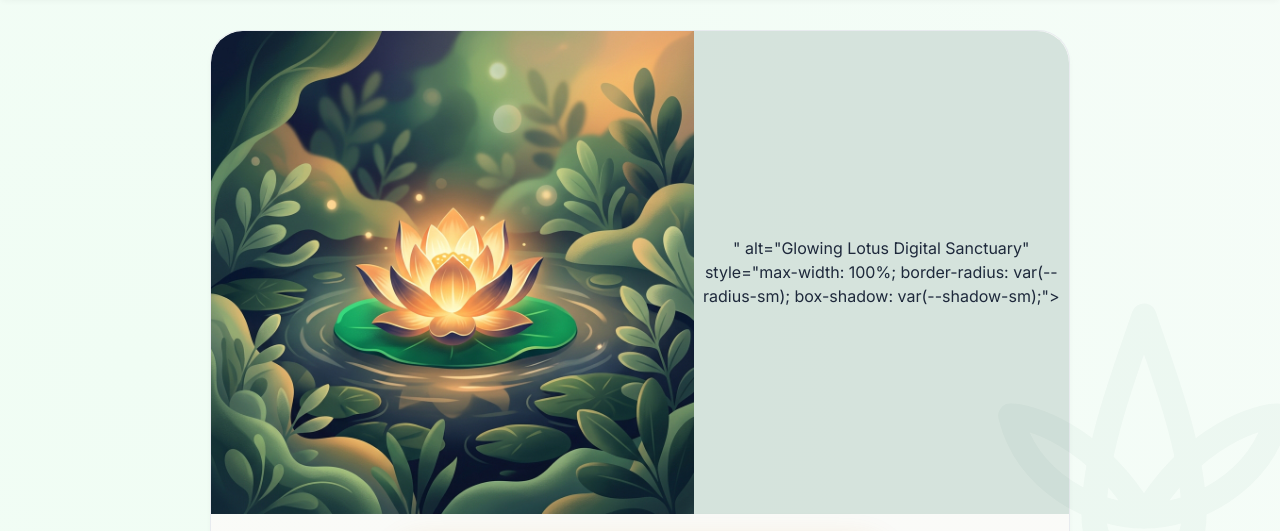
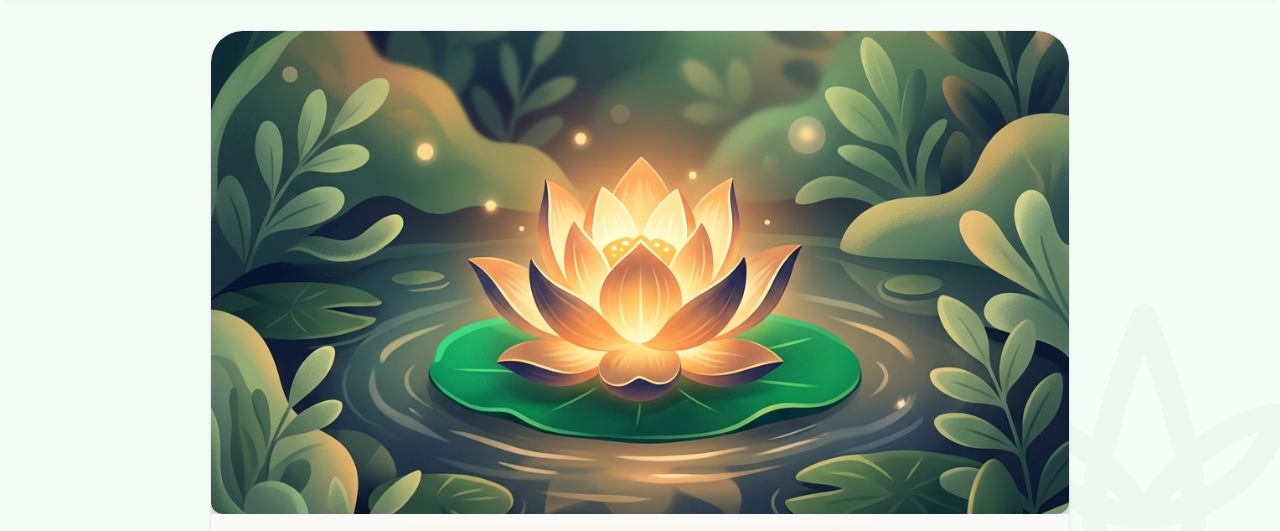
Before and after one commit to arnavchoudhary2609-ai/ThinksaathiNew, a plain HTML site: page index.html in a window 1280 px wide. Shown: the part 174-705 px from the top of the page. Drawn offline with Linux system fonts and the light colour scheme; files whose address does not match are found by name.

Commit message:
Fix duplicate alt attribute in hero image

```diff
--- a/index.html
+++ b/index.html
@@ -82,7 +82,7 @@
       <!-- 1. Hero Section -->
       <div class="hero-card">
         <div class="hero-illustration">
-          <img src="hero_lotus.png" alt="Glowing Lotus Digital Sanctuary">" alt="Glowing Lotus Digital Sanctuary" style="max-width: 100%; border-radius: var(--radius-sm); box-shadow: var(--shadow-sm);">
+         <img src="hero_lotus.png" alt="Glowing Lotus Digital Sanctuary" style="max-width: 100%; border-radius: var(--radius-sm); box-shadow: var(--shadow-sm);">
         </div>
         <h1 class="hero-headline">Because No Thought Should Be Faced Alone.</h1>
         <p class="hero-subhead">
```
